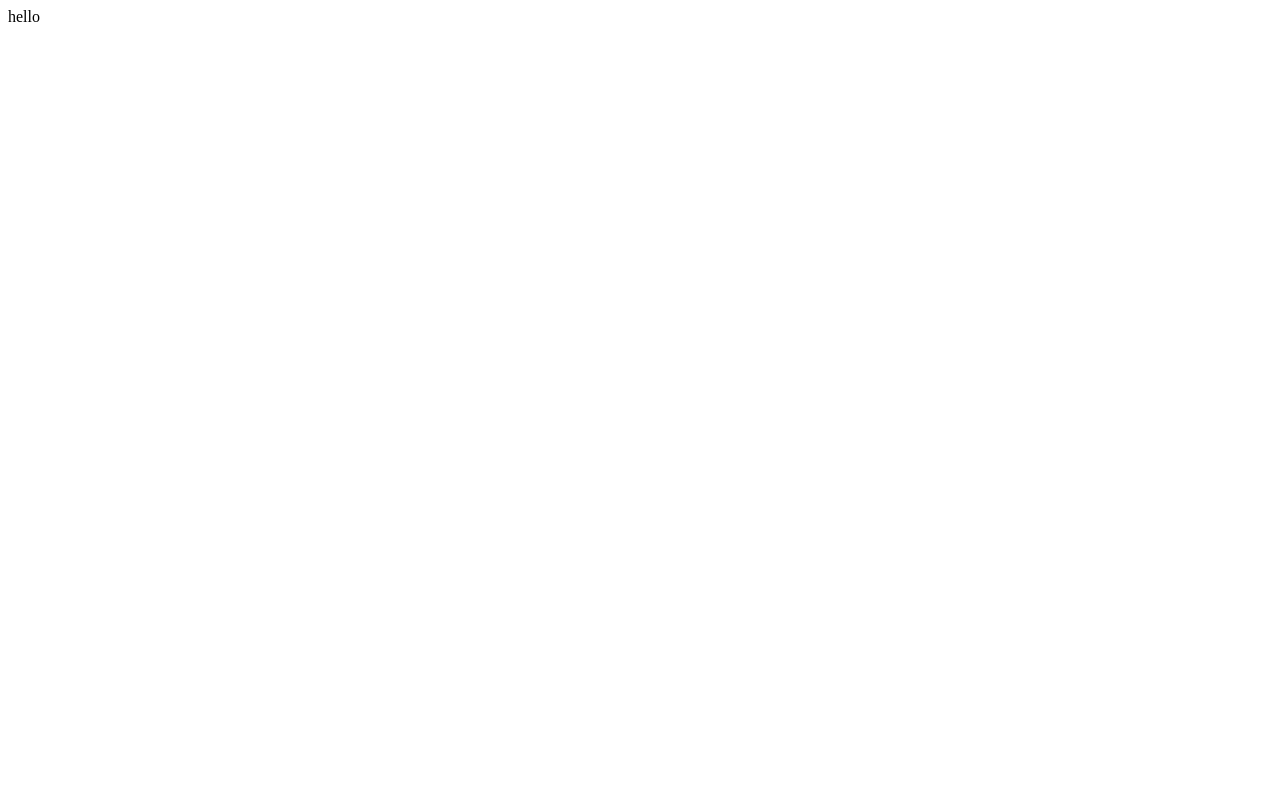
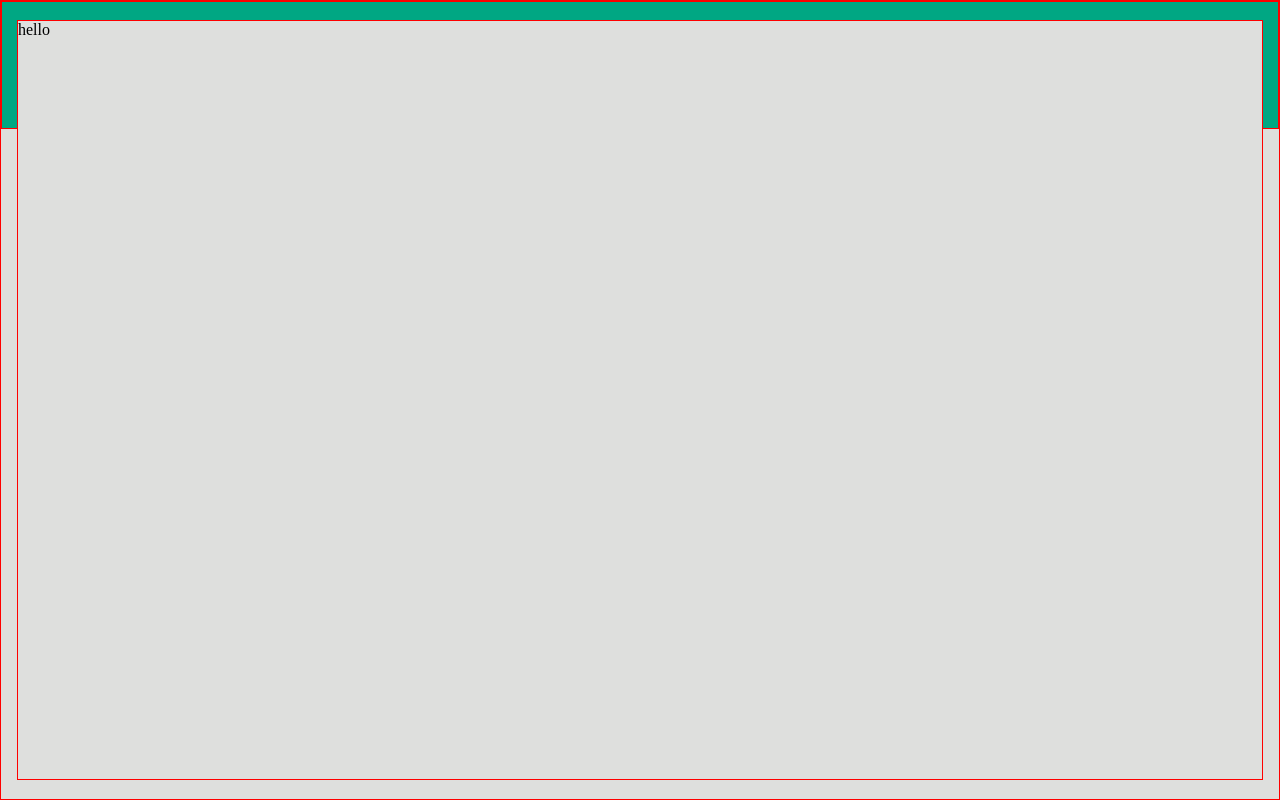
Before and after one commit to Doziechuks/chatApp, a React (Create React App) app: page / in a window 1280 px wide. Built offline with nearby package versions, Linux system fonts and the light colour scheme.

Commit message:
setup my appjs page and styled it

```diff
--- a/src/App.js
+++ b/src/App.js
@@ -3,8 +3,11 @@ import classes from './App.module.css';
 
 function App() {
   return (
-    <div className={classes.App}>
-     hello
+    <div className={classes.app}>
+      <div className={classes.background} />
+     <div className={classes.components}>
+      hello
+     </div>
     </div>
   );
 }
--- a/src/App.module.css
+++ b/src/App.module.css
@@ -0,0 +1,33 @@
+*{
+  padding: 0;
+  margin: 0;
+  box-sizing: border-box;
+}
+
+.app{
+  border: 1px red solid;
+  height: 100vh;
+  width: 100%;
+  background-color: #DEDFDD;
+  position: relative;
+  display: flex;
+  align-items: center;
+  justify-content: center;
+  padding: 1rem;
+}
+.background{
+  border: 1px red solid;
+  width: 100%;
+  height: 8rem;
+  background-color: #00A783;
+  position: absolute;
+  top: 0;
+}
+.components{
+  border: 1px red solid;
+  width: 100%;
+  height: 95vh;
+  background-color: #DEDFDD;
+  position: relative;
+  z-index: 1;
+}
```
